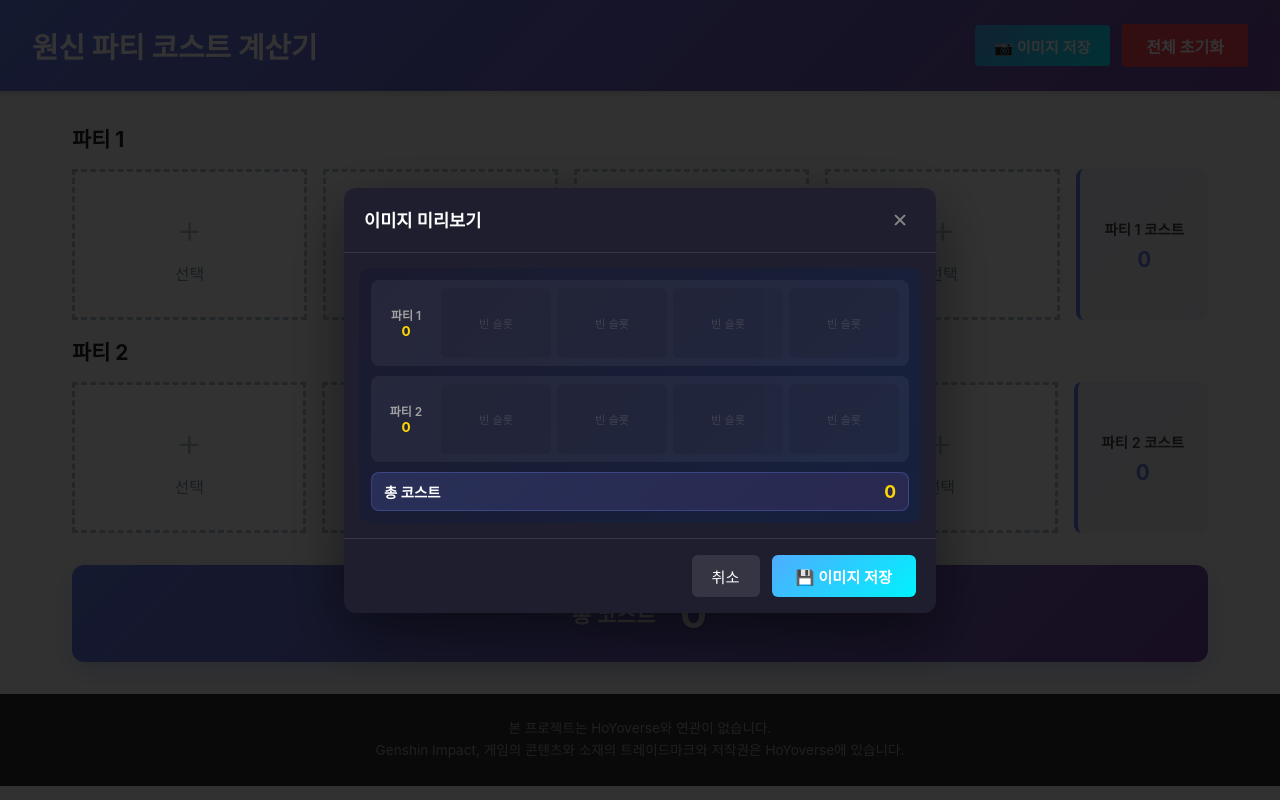
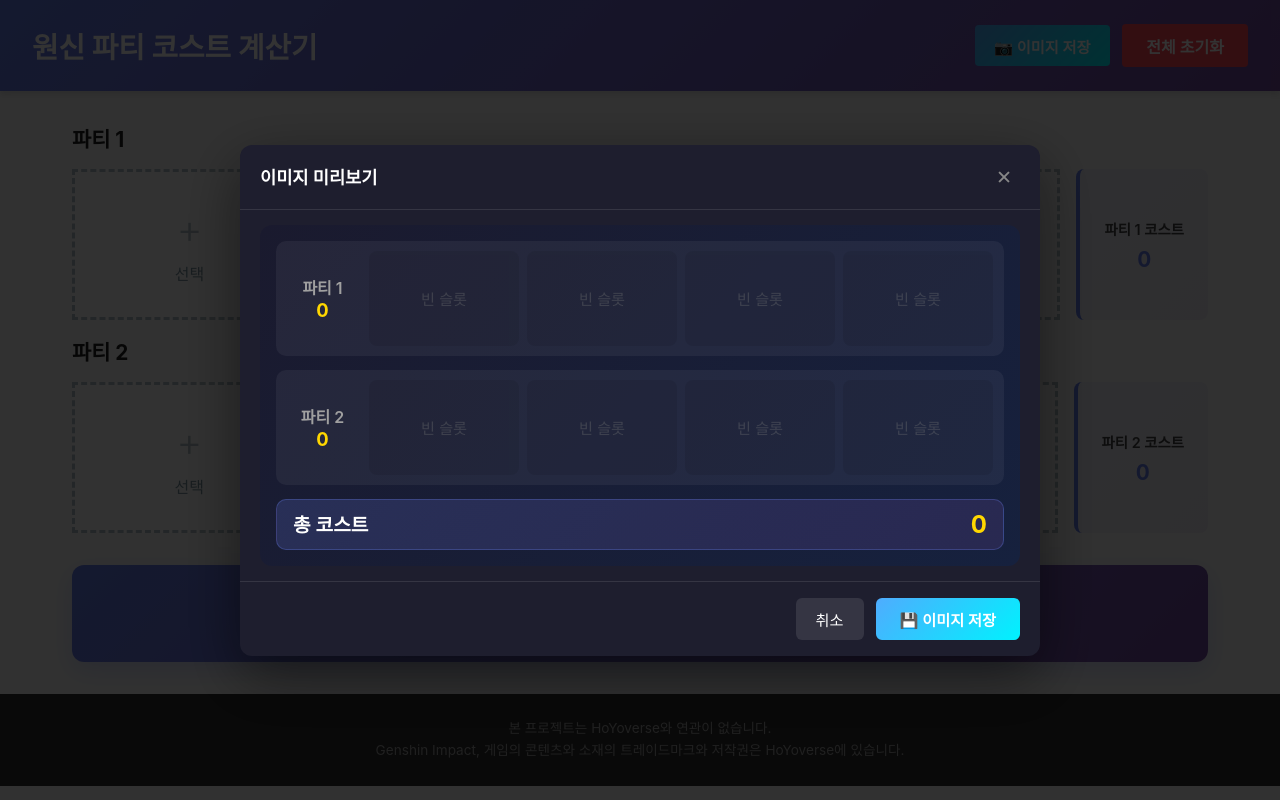
Before and after one commit to nemodouble/GenshinPartyCostCalculator, a React (Vite) app: page / in a window 1280 px wide. Both pictures are taken after a click on the button "📷 이미지 저장". Built offline with nearby package versions, Linux system fonts and the light colour scheme.

Commit message:
feat: enhance capture modal with dynamic scaling and layout adjustments

```diff
--- a/src/components/CaptureDownload.tsx
+++ b/src/components/CaptureDownload.tsx
@@ -70,13 +70,55 @@ const CaptureDownload: React.FC<CaptureDownloadProps> = ({
   costsRaw,
 }) => {
   const captureRef = useRef<HTMLDivElement>(null);
+  const modalBodyRef = useRef<HTMLDivElement>(null);
   const [isGenerating, setIsGenerating] = useState(false);
   const [showPreview, setShowPreview] = useState(false);
   const [imageCache, setImageCache] = useState<Record<string, string>>({});
+  const [previewScale, setPreviewScale] = useState(1);
+  const [scaledHeight, setScaledHeight] = useState<number | null>(null);
 
   const party1Cost = calculatePartyCost(party1, characters, weapons, costsRaw || costs);
   const party2Cost = calculatePartyCost(party2, characters, weapons, costsRaw || costs);
   const totalCost = calculateTotalCost(party1, party2, characters, weapons, costsRaw || costs);
+
+  // 미리보기 scale 계산
+  useEffect(() => {
+    if (!showPreview) {
+      setPreviewScale(1);
+      setScaledHeight(null);
+      return;
+    }
+
+    const calculateScale = () => {
+      if (!captureRef.current || !modalBodyRef.current) return;
+
+      // 원본 크기를 얻기 위해 일시적으로 scale 제거
+      captureRef.current.style.transform = 'scale(1)';
+
+      const contentWidth = captureRef.current.offsetWidth;
+      const contentHeight = captureRef.current.offsetHeight;
+      const containerWidth = modalBodyRef.current.clientWidth;
+      const padding = 30;
+
+      if (contentWidth > 0 && containerWidth > 0) {
+        const availableWidth = containerWidth - padding;
+        const newScale = Math.min(1, availableWidth / contentWidth);
+        setPreviewScale(newScale);
+        setScaledHeight(contentHeight * newScale);
+      }
+    };
+
+    // 초기 계산
+    const timer = setTimeout(calculateScale, 50);
+
+    // 리사이즈 이벤트
+    window.addEventListener('resize', calculateScale);
+
+    return () => {
+      clearTimeout(timer);
+      window.removeEventListener('resize', calculateScale);
+    };
+  }, [showPreview]);
 
   // 파티에 사용된 이미지들을 미리 캐싱
   useEffect(() => {
@@ -241,8 +283,27 @@ const CaptureDownload: React.FC<CaptureDownloadProps> = ({
               </button>
             </div>
 
-            <div className="capture-modal-body">
-              <div ref={captureRef} className="capture-content">
+            <div
+              className="capture-modal-body"
+              ref={modalBodyRef}
+              style={{ height: scaledHeight ? scaledHeight + 30 : 'auto' }}
+            >
+              <div
+                className="capture-content-wrapper"
+                style={{
+                  width: '100%',
+                  display: 'flex',
+                  justifyContent: 'center'
+                }}
+              >
+                <div
+                  ref={captureRef}
+                  className="capture-content"
+                  style={{
+                    transform: `scale(${previewScale})`,
+                    transformOrigin: 'top center'
+                  }}
+                >
                   <div className="capture-parties">
                     {renderParty(party1, 1, party1Cost)}
                     {renderParty(party2, 2, party2Cost)}
@@ -251,6 +312,7 @@ const CaptureDownload: React.FC<CaptureDownloadProps> = ({
                   <div className="capture-total">
                     <span className="capture-total-label">총 코스트</span>
                     <span className="capture-total-value">{formatCost(totalCost)}</span>
+                  </div>
                 </div>
               </div>
             </div>
--- a/src/styles/CaptureDownload.css
+++ b/src/styles/CaptureDownload.css
@@ -40,15 +40,15 @@
   align-items: center;
   justify-content: center;
   z-index: 10000;
-  padding: 20px;
+  padding: 10px;
 }
 
 /* 모달 컨테이너 */
 .capture-modal {
   background: #1e1e2e;
   border-radius: 12px;
-  max-width: 90vw;
-  max-height: 90vh;
+  width: 95vw;
+  max-width: 800px;
   overflow: hidden;
   display: flex;
   flex-direction: column;
@@ -89,36 +89,22 @@
 /* 모달 바디 */
 .capture-modal-body {
   padding: 15px;
-  overflow: auto;
+  overflow: hidden;
   display: flex;
   justify-content: center;
   align-items: flex-start;
-  max-height: calc(90vh - 130px);
+}
+
+.capture-content-wrapper {
+  display: flex;
+  justify-content: center;
+  width: 100%;
 }
 
 .capture-modal-body .capture-content {
-  transform-origin: top center;
   flex-shrink: 0;
 }
 
-@media (max-width: 600px) {
-  .capture-modal-body {
-    padding: 10px;
-    justify-content: flex-start;
-    align-items: flex-start;
-  }
-
-  .capture-modal-body .capture-content {
-    transform: scale(0.58);
-    transform-origin: top left;
-  }
-}
-
-@media (max-width: 450px) {
-  .capture-modal-body .capture-content {
-    transform: scale(0.48);
-  }
-}
 
 /* 모달 푸터 */
 .capture-modal-footer {
@@ -171,9 +157,10 @@
 
 .capture-content {
   background: linear-gradient(135deg, #1a1a2e 0%, #16213e 100%);
-  padding: 12px;
+  padding: 16px;
   border-radius: 12px;
-  width: auto;
+  width: 760px;
+  min-width: 760px;
   color: white;
   font-family: -apple-system, BlinkMacSystemFont, 'Segoe UI', Roboto, sans-serif;
 }
@@ -181,16 +168,16 @@
 .capture-parties {
   display: flex;
   flex-direction: column;
-  gap: 10px;
+  gap: 14px;
 }
 
 .capture-party {
   background: rgba(255, 255, 255, 0.05);
-  border-radius: 8px;
-  padding: 8px 10px;
+  border-radius: 10px;
+  padding: 10px 14px;
   display: flex;
   align-items: center;
-  gap: 10px;
+  gap: 14px;
 }
 
 .capture-party-header {
@@ -198,47 +185,47 @@
   flex-direction: column;
   align-items: center;
   justify-content: center;
-  min-width: 50px;
+  min-width: 65px;
 }
 
 .capture-party-title {
   font-weight: 600;
-  font-size: 0.75rem;
+  font-size: 1rem;
   color: #a0a0a0;
   white-space: nowrap;
 }
 
 .capture-party-cost {
   font-weight: 700;
-  font-size: 0.85rem;
+  font-size: 1.15rem;
   color: #ffd700;
 }
 
 .capture-slots {
   display: flex;
-  gap: 6px;
+  gap: 8px;
 }
 
 .capture-slot {
   display: flex;
   flex-direction: row;
   align-items: center;
-  gap: 4px;
-  padding: 4px;
+  gap: 6px;
+  padding: 6px;
   background: rgba(0, 0, 0, 0.2);
-  border-radius: 6px;
-  width: 110px;
-  min-width: 110px;
+  border-radius: 8px;
+  width: 150px;
+  min-width: 150px;
 }
 
 .capture-slot.empty {
   opacity: 0.4;
   justify-content: center;
-  min-height: 70px;
+  min-height: 95px;
 }
 
 .capture-slot-empty {
-  font-size: 0.7rem;
+  font-size: 0.95rem;
   color: #666;
   text-align: center;
 }
@@ -249,7 +236,7 @@
   flex-direction: column;
   align-items: center;
   justify-content: center;
-  gap: 2px;
+  gap: 3px;
 }
 
 .capture-icon-wrapper {
@@ -259,10 +246,10 @@
 
 .capture-char-name,
 .capture-weapon-name {
-  font-size: 0.5rem;
+  font-size: 0.68rem;
   color: #ccc;
   text-align: center;
-  max-width: 50px;
+  max-width: 68px;
   overflow: hidden;
   text-overflow: ellipsis;
   white-space: nowrap;
@@ -270,16 +257,16 @@
 
 .capture-char-icon,
 .capture-weapon-icon {
-  width: 48px;
-  height: 48px;
-  border-radius: 6px;
+  width: 65px;
+  height: 65px;
+  border-radius: 8px;
   object-fit: cover;
   display: block;
 }
 
 .capture-weapon-icon {
-  width: 42px;
-  height: 42px;
+  width: 57px;
+  height: 57px;
 }
 
 .capture-char-icon.rarity-5 {
@@ -307,10 +294,10 @@
   left: -2px;
   background: rgba(0, 0, 0, 0.8);
   color: white;
-  font-size: 0.55rem;
+  font-size: 0.75rem;
   font-weight: 700;
-  padding: 1px 3px;
-  border-radius: 3px;
+  padding: 2px 4px;
+  border-radius: 4px;
 }
 
 .capture-constellation {
@@ -328,30 +315,30 @@
   right: -2px;
   background: rgba(0, 0, 0, 0.85);
   color: #ffd700;
-  font-size: 0.55rem;
+  font-size: 0.75rem;
   font-weight: 700;
-  padding: 1px 3px;
-  border-radius: 3px;
+  padding: 2px 4px;
+  border-radius: 4px;
 }
 
 .capture-total {
   display: flex;
   justify-content: space-between;
   align-items: center;
-  margin-top: 10px;
-  padding: 8px 12px;
+  margin-top: 14px;
+  padding: 10px 16px;
   background: linear-gradient(135deg, rgba(102, 126, 234, 0.2) 0%, rgba(118, 75, 162, 0.2) 100%);
-  border-radius: 8px;
+  border-radius: 10px;
   border: 1px solid rgba(102, 126, 234, 0.3);
 }
 
 .capture-total-label {
   font-weight: 600;
-  font-size: 0.9rem;
+  font-size: 1.2rem;
 }
 
 .capture-total-value {
   font-weight: 700;
-  font-size: 1.1rem;
+  font-size: 1.5rem;
   color: #ffd700;
 }
```
Lines whose indentation alone changed are shown as unchanged.
